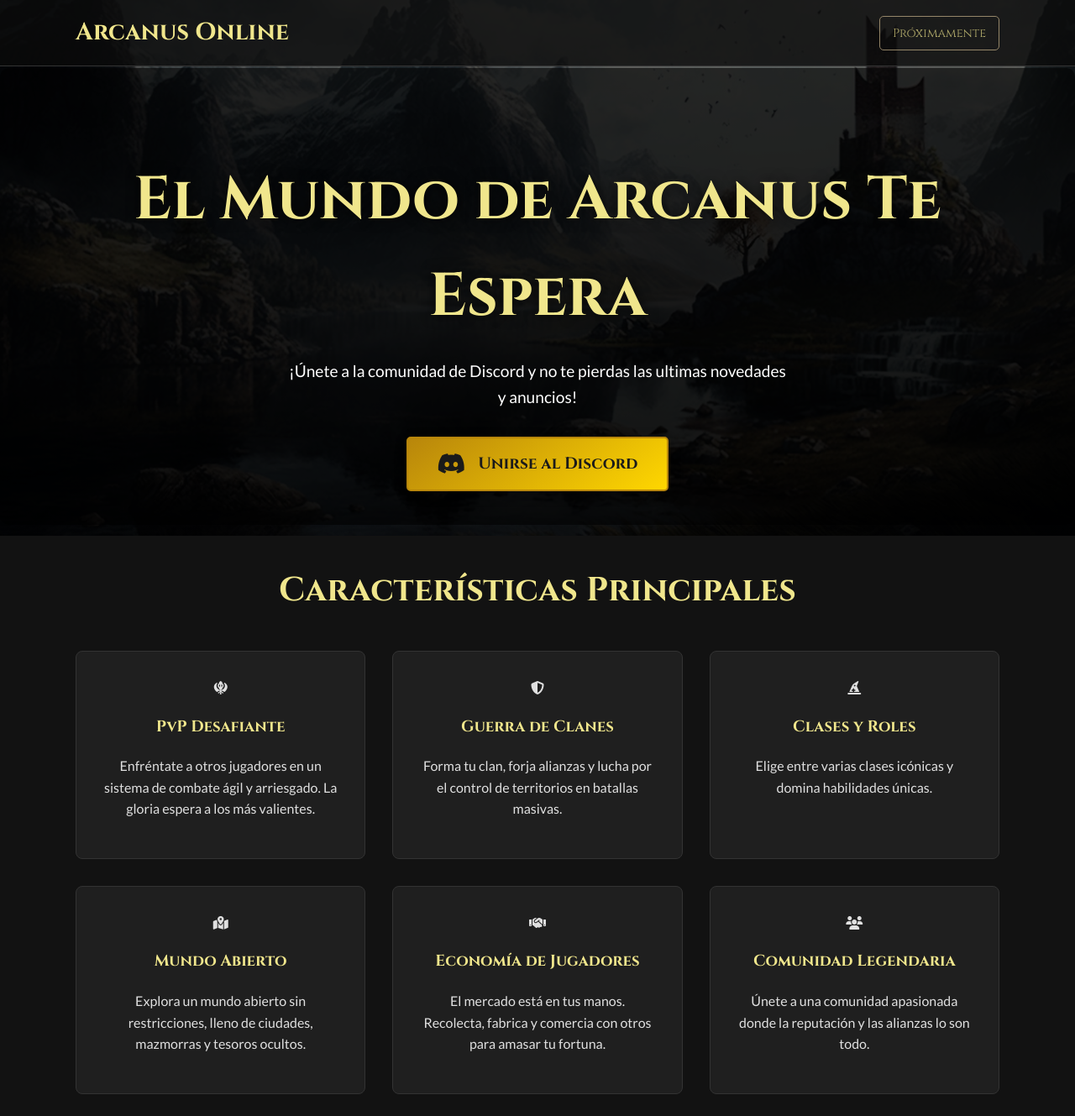
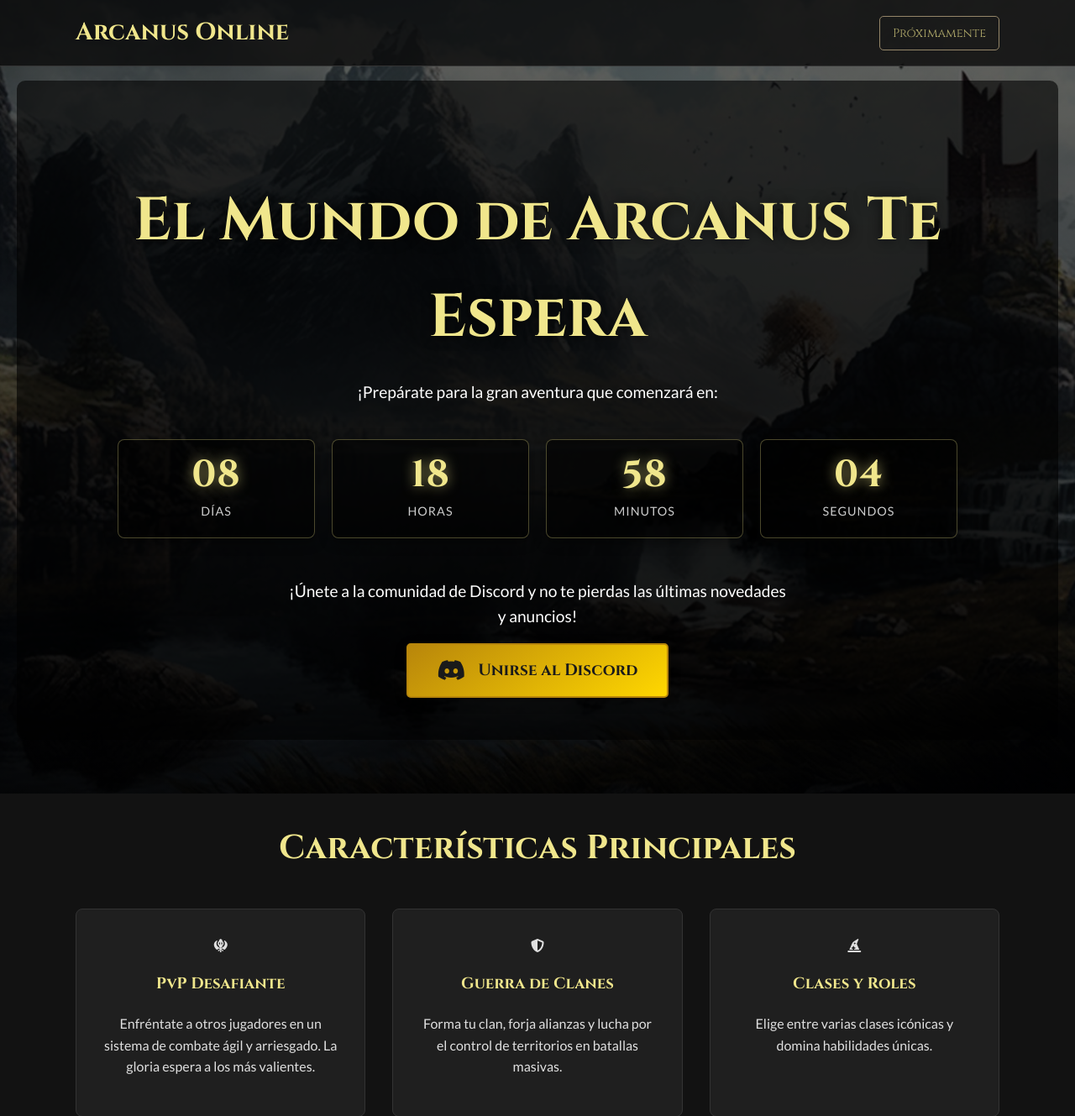
Before and after one commit to Aygron/arcanus_landing, a PHP site: page / in a window 1280 px wide. Shown: the top 1329 px of the page at 84% size. Run offline with PHP 8.4, Linux system fonts and the light colour scheme.

Commit message:
agregamos cuenta regresiva

```diff
--- a/css/style.css
+++ b/css/style.css
@@ -89,21 +89,26 @@ header nav .logo:hover {
 /* Hero Section */
 #hero {
     background: linear-gradient(rgba(0, 0, 0, 0.6), rgba(0, 0, 0, 0.8)), url('../img/fondo_banner.png') no-repeat center center/cover;
-    height: 50vh;
-    min-height: 450px;
+    min-height: 100vh;
     display: flex;
     align-items: center;
     justify-content: center;
-    padding-top: 8rem; /* Espacio para compensar el header fijo y añadir separación */
+    padding: 6rem 20px 4rem; /* Ajuste de padding para el header fijo y espacio inferior */
     text-align: center;
     color: #fff;
     position: relative;
+    margin-top: 0;
+    box-sizing: border-box;
 }
 
 .hero-content {
     background-color: rgba(0, 0, 0, 0.6);
-    padding: 40px;
     border-radius: 10px;
+    width: 100%;
+    max-width: 1500px; /* Un poco más ancho que el contenedor de características */
+    margin: 0 auto;
+    box-sizing: border-box;
+    padding: 50px 70px; /* Ajuste de padding para mejor espaciado */
 }
 
 .hero-content h1 {
@@ -115,7 +120,102 @@ header nav .logo:hover {
 .hero-content p {
     font-size: 1.2rem;
     max-width: 600px;
-    margin: 0 auto 2rem auto;
+    margin: 0 auto 1rem auto;
+}
+
+/* Estilos para la cuenta regresiva */
+#countdown {
+    display: flex;
+    justify-content: space-between;
+    align-items: center;
+    gap: 20px;
+    margin: 2.5rem auto 3rem;
+    flex-wrap: nowrap;
+    max-width: 1000px;
+    padding: 0 20px;
+}
+
+.countdown-item {
+    display: flex;
+    flex-direction: column;
+    align-items: center;
+    min-width: 0;
+    background: rgba(0, 0, 0, 0.6);
+    border-radius: 8px;
+    padding: 20px 10px;
+    border: 1px solid rgba(240, 230, 140, 0.3);
+    box-shadow: 0 4px 15px rgba(0, 0, 0, 0.4);
+    flex: 1 1 0;
+    transition: transform 0.3s ease, box-shadow 0.3s ease;
+}
+
+.countdown-item:hover {
+    transform: translateY(-3px);
+    box-shadow: 0 6px 12px rgba(0, 0, 0, 0.4);
+}
+
+#countdown span {
+    display: block;
+    text-align: center;
+}
+
+#countdown #days,
+#countdown #hours,
+#countdown #minutes,
+#countdown #seconds {
+    font-size: 2.8rem;
+    font-weight: bold;
+    font-family: 'Cinzel', serif;
+    color: #f0e68c;
+    text-shadow: 0 0 15px rgba(240, 230, 140, 0.6);
+    line-height: 1;
+    margin-bottom: 8px;
+    min-width: 2.2em;
+    text-align: center;
+    letter-spacing: 1px;
+}
+
+@media (max-width: 768px) {
+    #countdown {
+        flex-wrap: wrap;
+        max-width: 400px;
+        gap: 10px;
+    }
+
+    .countdown-item {
+        min-width: calc(50% - 20px);
+        padding: 15px 5px;
+        flex: 0 0 calc(50% - 20px);
+    }
+
+    #countdown #days,
+    #countdown #hours,
+    #countdown #minutes,
+    #countdown #seconds {
+        font-size: 2rem;
+    }
+
+    .hero-content {
+        padding: 30px 20px !important;
+    }
+}
+
+.countdown-label {
+    font-size: 0.9rem;
+    color: #ccc;
+    text-transform: uppercase;
+    letter-spacing: 1px;
+}
+
+/* Efecto de destello en la cuenta regresiva */
+@keyframes pulse {
+    0% { opacity: 1; }
+    50% { opacity: 0.7; }
+    100% { opacity: 1; }
+}
+
+#countdown .pulse {
+    animation: pulse 1s infinite;
 }
 
 /* Estilos de Botones Unificados */
--- a/index.html
+++ b/index.html
@@ -68,7 +68,28 @@
         <section id="hero">
             <div class="hero-content">
                 <h1>El Mundo de Arcanus Te Espera</h1>
-                <p>¡Únete a la comunidad de Discord y no te pierdas las ultimas novedades y anuncios!</p>
+                <p>¡Prepárate para la gran aventura que comenzará en:</p>
+
+                <div id="countdown">
+                    <div class="countdown-item">
+                        <span id="days">00</span>
+                        <span class="countdown-label">Días</span>
+                    </div>
+                    <div class="countdown-item">
+                        <span id="hours">00</span>
+                        <span class="countdown-label">Horas</span>
+                    </div>
+                    <div class="countdown-item">
+                        <span id="minutes">00</span>
+                        <span class="countdown-label">Minutos</span>
+                    </div>
+                    <div class="countdown-item">
+                        <span id="seconds">00</span>
+                        <span class="countdown-label">Segundos</span>
+                    </div>
+                </div>
+
+                <p>¡Únete a la comunidad de Discord y no te pierdas las últimas novedades y anuncios!</p>
                 <a href="https://discord.com/invite/DYFFeHKyw7" target="_blank" class="btn btn-large discord-button">
                     <i class="fab fa-discord"></i> Unirse al Discord
                 </a>
--- a/js/main.js
+++ b/js/main.js
@@ -54,4 +54,46 @@ document.addEventListener("DOMContentLoaded", function() {
             });
         });
     });
+
+    // Cuenta regresiva hasta el 29 de agosto de 2025 19:00 hs (hora Argentina)
+    function updateCountdown() {
+        // Fecha objetivo: 29 de agosto de 2025 19:00 hs (hora Argentina)
+        const targetDate = new Date('2025-08-29T19:00:00-03:00');
+        const now = new Date();
+
+        // Diferencia en milisegundos
+        const diff = targetDate - now;
+
+        // Si la fecha ya pasó
+        if (diff <= 0) {
+            document.getElementById('countdown').innerHTML = '<div class="countdown-message">¡El lanzamiento ya está aquí!</div>';
+            return;
+        }
+
+        // Calcular días, horas, minutos y segundos
+        const days = Math.floor(diff / (1000 * 60 * 60 * 24));
+        const hours = Math.floor((diff % (1000 * 60 * 60 * 24)) / (1000 * 60 * 60));
+        const minutes = Math.floor((diff % (1000 * 60 * 60)) / (1000 * 60));
+        const seconds = Math.floor((diff % (1000 * 60)) / 1000);
+
+        // Actualizar los elementos del DOM
+        document.getElementById('days').textContent = days.toString().padStart(2, '0');
+        document.getElementById('hours').textContent = hours.toString().padStart(2, '0');
+        document.getElementById('minutes').textContent = minutes.toString().padStart(2, '0');
+        document.getElementById('seconds').textContent = seconds.toString().padStart(2, '0');
+
+        // Efecto de parpadeo cuando quedan pocos segundos
+        if (days === 0 && hours === 0 && minutes < 5) {
+            const secondsElement = document.getElementById('seconds');
+            if (seconds % 2 === 0) {
+                secondsElement.classList.add('pulse');
+            } else {
+                secondsElement.classList.remove('pulse');
+            }
+        }
+    }
+
+    // Actualizar la cuenta regresiva cada segundo
+    updateCountdown();
+    setInterval(updateCountdown, 1000);
 });
```
